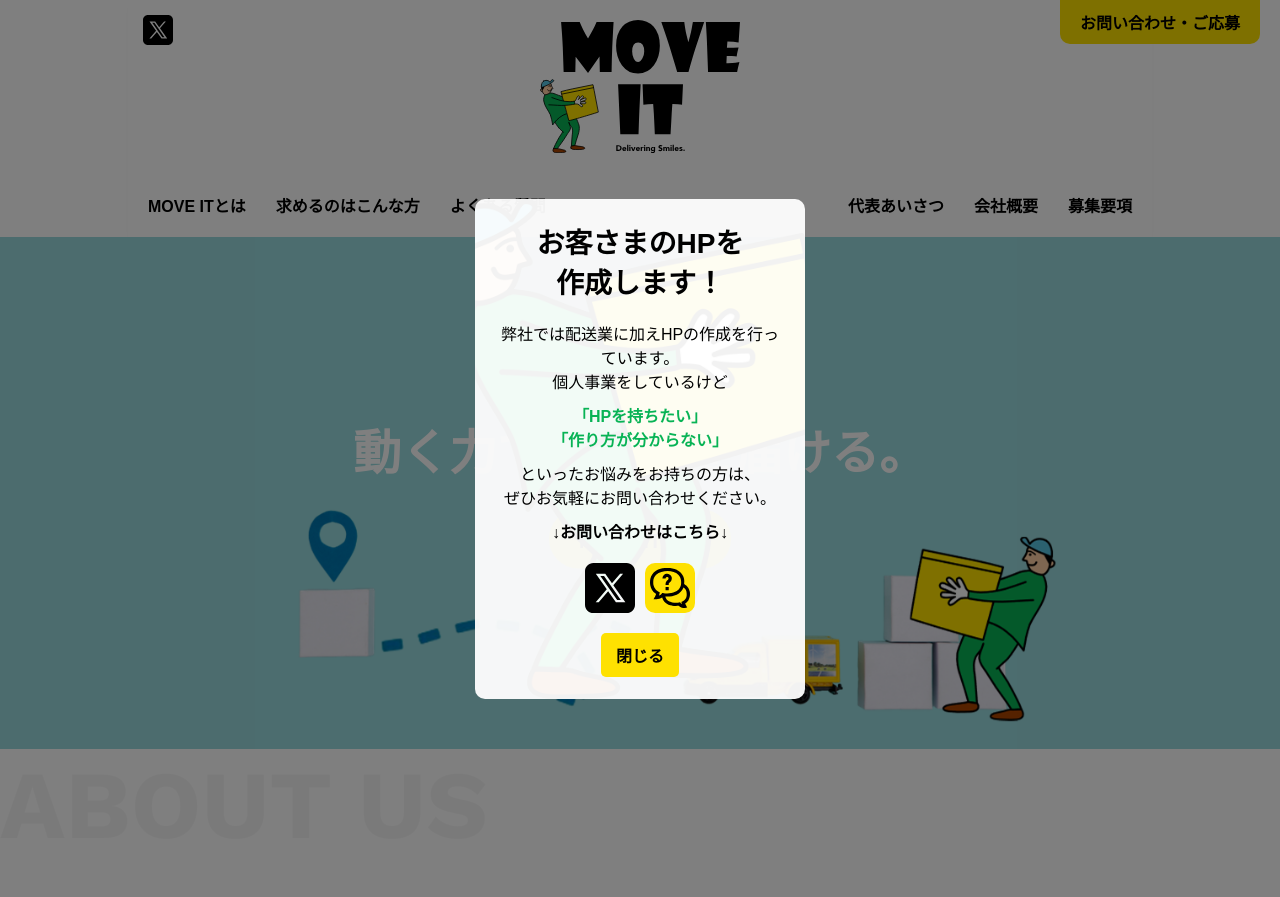
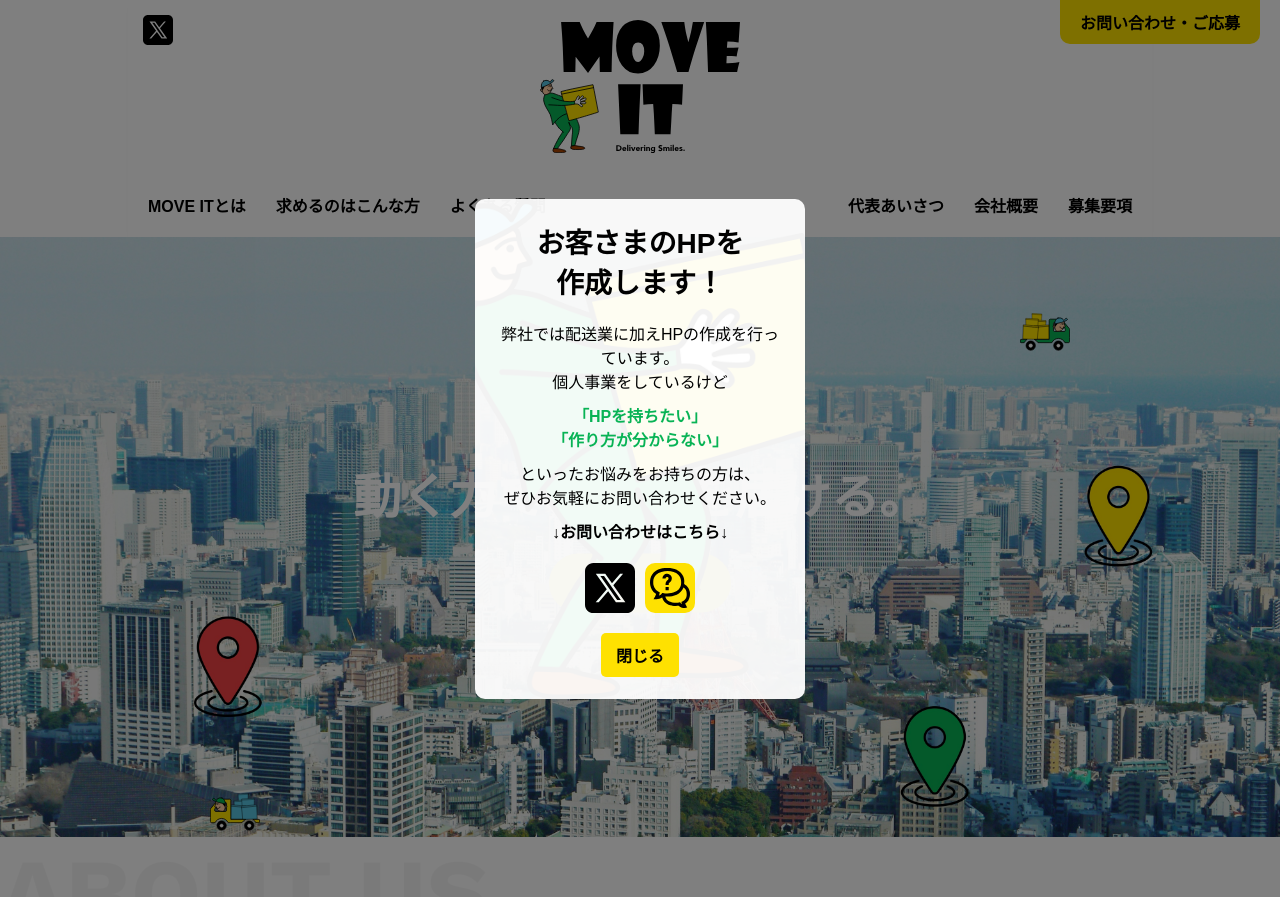
Before and after one commit to takashimomose/move-it, a Laravel app: page / in a window 1280 px wide. Run offline with Laravel 10, Linux system fonts and the light colour scheme; some web fonts are replaced.

Commit message:
modified the mainvisual

```diff
--- a/src/public/css/index.css
+++ b/src/public/css/index.css
@@ -2,10 +2,8 @@
 .mainvisual {
     position: relative;
     width: 100%;
-    height: 0;
-    padding-top: 40%;
+    aspect-ratio: 1920 / 900;
     overflow: hidden;
-    background-color: #000;
 }
 
 /* テキスト部分 */
@@ -41,44 +39,67 @@
 }
 
 .mainvisual .text .btn:hover {
-    /* filter: brightness(1.2); */
+    filter: brightness(1.2);
     opacity: 0.7;
     color: #fff;
 }
 
 /* 画像リスト */
-.mainvisual .fade {
+.mainvisual ul.fade,
+.mainvisual ul.fade li,
+.mainvisual ul.fade li img {
+    width: 100%;
+    height: 100%;
+    object-fit: cover;
     position: absolute;
     top: 0;
     left: 0;
-    width: 100%;
-    height: 100%;
-    margin: 0;
-    padding: 0;
-    list-style: none;
-    z-index: 1;
 }
 
-.mainvisual .fade li {
+/* 車のスタイル */
+.car-a {
     position: absolute;
-    top: 0;
-    left: 0;
-    width: 100%;
-    height: 100%;
-    opacity: 0;
-    transition: opacity 1s ease-in-out;
+    bottom: 80%;
+    left: -200px; /* 画面外から開始 */
+    animation:  drive-a 10s ease-in-out infinite alternate;
+    z-index: 10;
 }
 
-.mainvisual .fade li img {
-    width: 100%;
-    height: 100%;
-    object-fit: contain; /* 他にもcoverもある */
-    background-color: #99DADE;
-    /* filter: brightness(0.8); */
+.car-a img {
+    width: 50px;
+    height: auto;
 }
 
-.mainvisual .fade li.active {
-    opacity: 1;
+.car-b {
+    position: absolute;
+    bottom: 0%;
+    right: -200px; /* 画面外から開始 */
+    animation:  drive-b 10s ease-in-out infinite alternate;
+    z-index: 10;
+}
+
+.car-b img {
+    width: 50px;
+    height: auto;
+}
+
+/* 車の動き */
+@keyframes drive-a {
+    0% {
+        left: -200px;
+    }
+    100% {
+        left: 110%;
+    }
+}
+
+@keyframes drive-b {
+    0% {
+        right: -200px;
+    }
+    100% {
+        right: 110%;
+    }
 }
 
 /* イントロダクション */
--- a/src/resources/views/index.blade.php
+++ b/src/resources/views/index.blade.php
@@ -15,10 +15,14 @@
                 <a class="btn" href="#introduction">MOVE ITとは</a>
             </div>
             <ul class="fade">
-                <li><img src="images/mainvisual_02.png" alt=""></li>
-                {{-- <li><img src="images/mainvisual_02.png" alt=""></li> --}}
-                {{-- <li><img src="images/mainvisual3.png" alt=""></li> --}}
+                <li><img src="images/mainvisual.jpg" alt=""></li>
             </ul>
+            <div class="car-a">
+                <img src="images/truck-a.svg" alt="Car">
+            </div>
+            <div class="car-b">
+                <img src="images/truck-b.svg" alt="Car">
+            </div>
         </div>
 
         <section id="introduction" class="introduction">
```
Also changed, not shown: other parts of src/public/css/index.css (+29 -28 lines), src/public/images/car.png (added), src/public/images/mainvisual.jpg (added), src/public/images/mainvisual_02.png (deleted), src/public/images/truck-a.svg (added), src/public/images/truck-b.svg (added), 1 other file.
